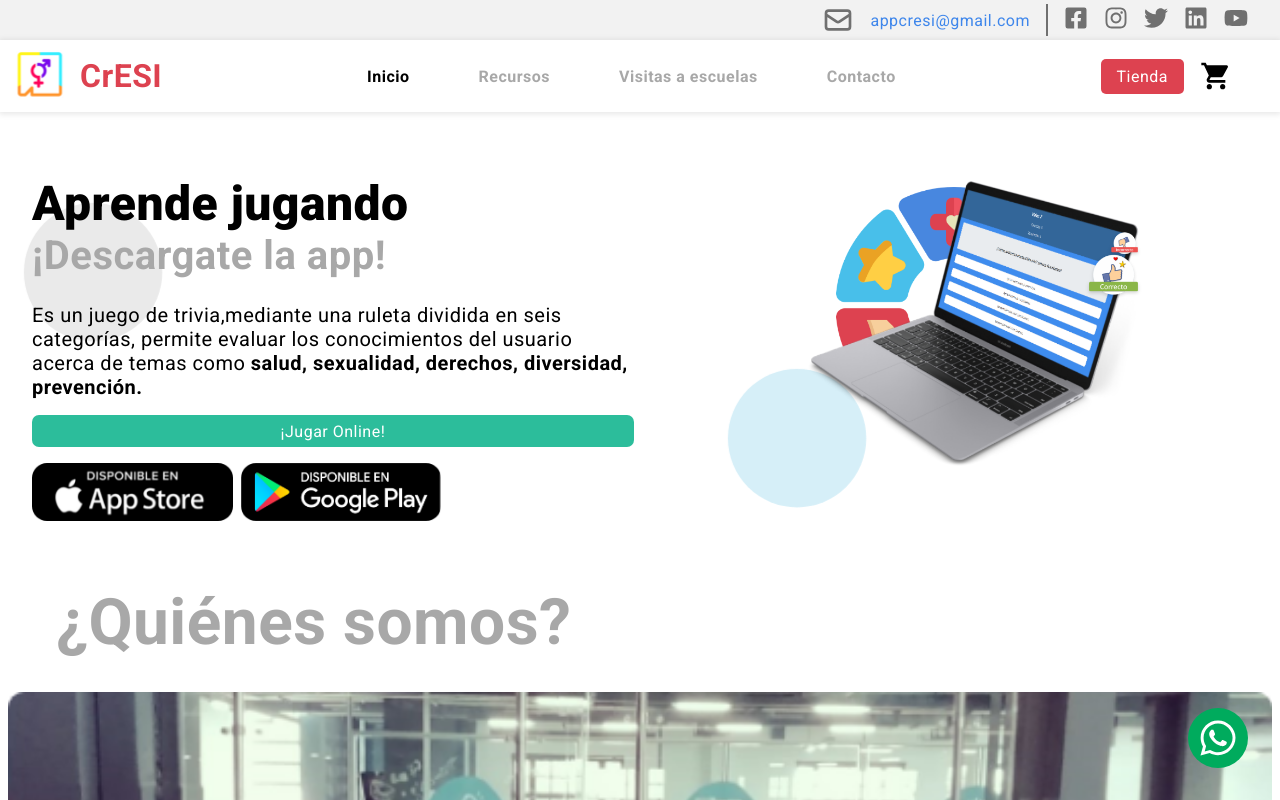
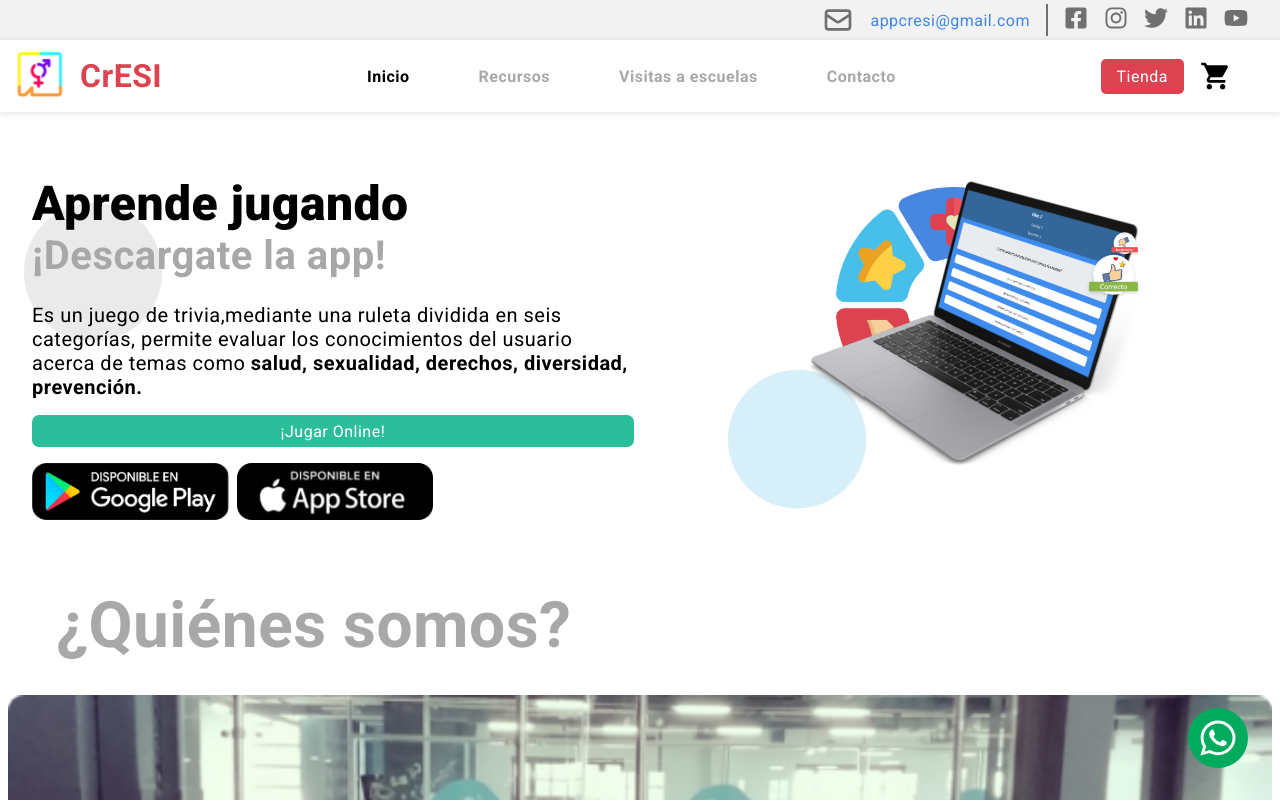
Before and after one commit to PiaAchigar/Proyecto-CrESI, a React (Create React App) app: page / in a window 1280 px wide. Shown: the top 800 px of the page. Built offline with nearby package versions, Linux system fonts and the light colour scheme.

Commit message:
hrefs de google play y apple store

```diff
--- a/src/components/AprendeJugando/AprendeJugando.js
+++ b/src/components/AprendeJugando/AprendeJugando.js
@@ -17,8 +17,20 @@ const AprendeJugando = () => {
         <h1>Aprende jugando</h1>
         <h2>¡Descargate la app!</h2>
         <div className="jugando__stores">
-          <img src={appStore} alt="apple store" />
-          <img src={googlePlay} alt="play store" />
+          <a
+            href="https://play.google.com/store?hl=es_419&gl=US"
+            target="_blank"
+            rel="noreferrer"
+          >
+            <img src={googlePlay} alt="play store" />
+          </a>
+          <a
+            href="https://www.apple.com/es/ios/app-store/"
+            target="_blank"
+            rel="noreferrer"
+          >
+            <img src={appStore} alt="apple store" />
+          </a>
         </div>
         <div className="play-online-btn">
           <a href="https://www.google.com/" target="_blank" rel="noreferrer">
@@ -30,8 +42,8 @@ const AprendeJugando = () => {
           <HeroSwitcher />
         </div>
         <p className="jugando__info">
-          Es un juego de trivia,mediante una ruleta dividida en seis categorías, permite evaluar los
-          conocimientos del usuario acerca de temas como{" "}
+          Es un juego de trivia,mediante una ruleta dividida en seis categorías,
+          permite evaluar los conocimientos del usuario acerca de temas como{" "}
           <strong>salud, sexualidad, derechos, diversidad, prevención.</strong>
         </p>
       </div>
--- a/src/components/AprendeJugando/AprendeJugando.scss
+++ b/src/components/AprendeJugando/AprendeJugando.scss
@@ -27,11 +27,20 @@
       justify-content: center;
       padding: 0 2rem;
       margin-bottom: 1.5rem;
-
-      img {
+      a {
         width: 50%;
         &:first-child {
           margin-right: 0.5rem;
+        }
+
+        img {
+          width: 100%;
+          transition: 0.2s ease-in-out;
+
+          &:hover {
+            cursor: pointer;
+            transform: scale(0.92);
+          }
         }
       }
     }
```
Also changed, not shown: 1 other file (tests, documents, lock files or other folders).
